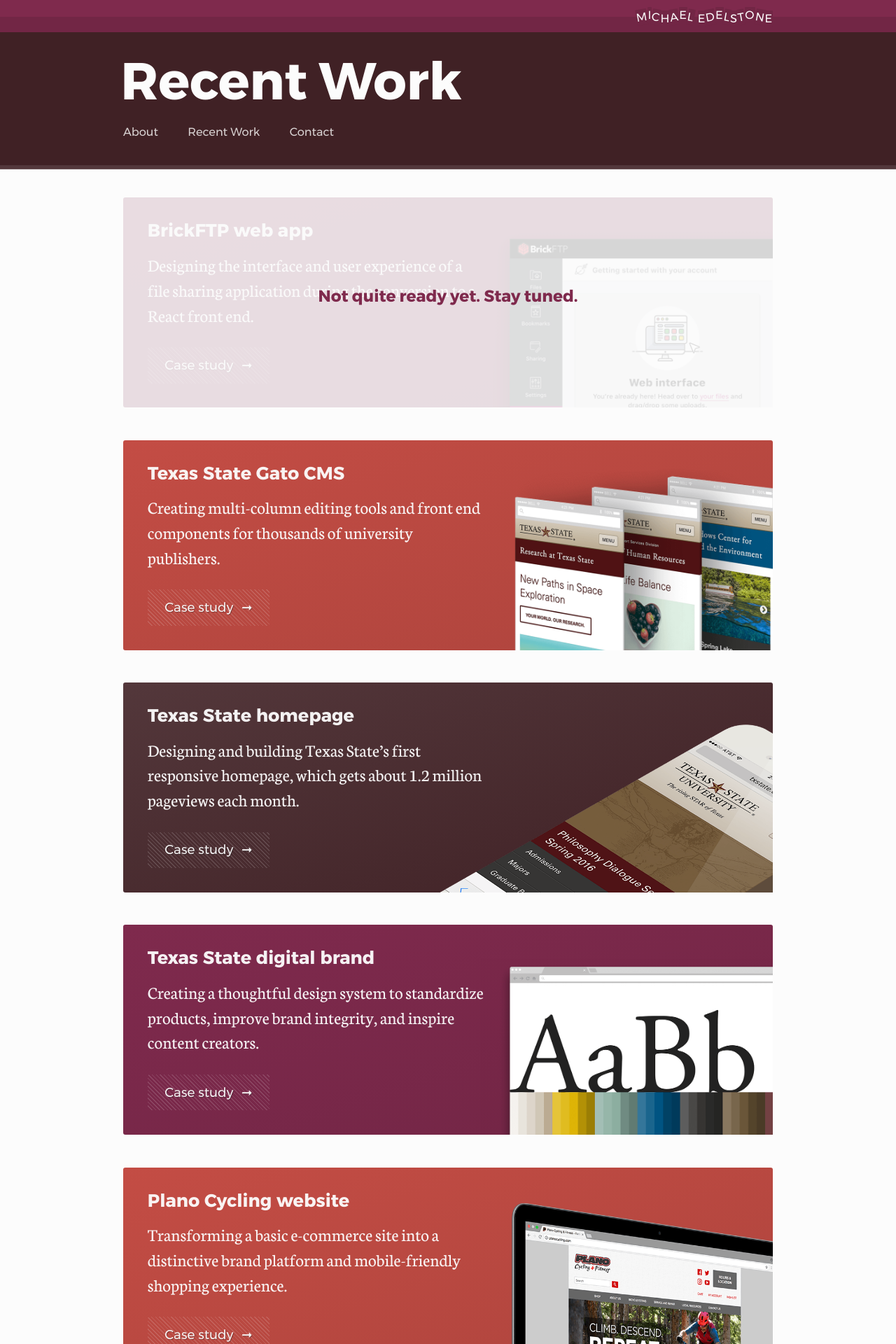
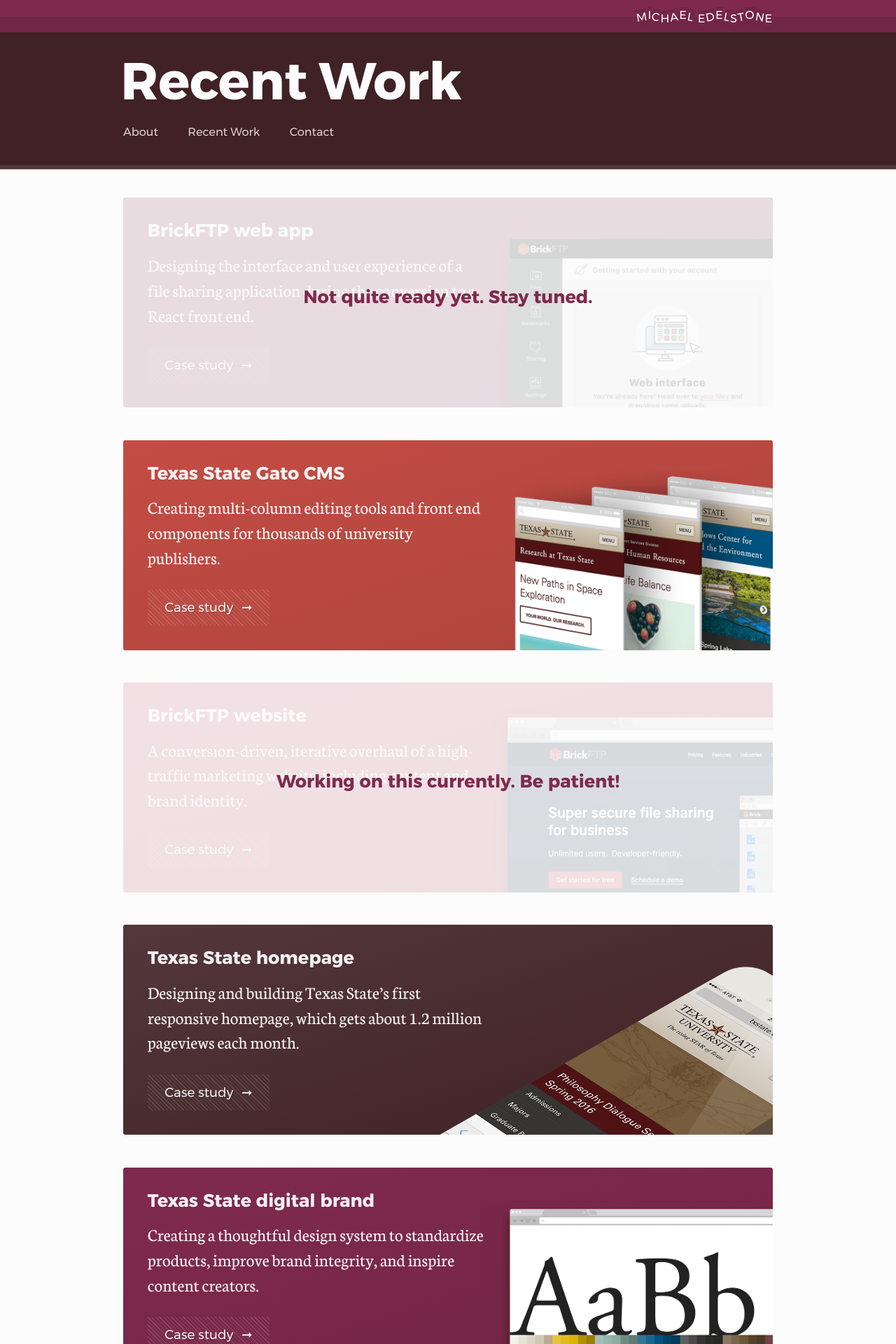
Before and after one commit to edelstone/my-website, a Jekyll site: the page built from portfolio/index.html, in a window 1280 px wide. Shown: the top 1920 px of the page at 70% size. Built offline with Jekyll 4.4.1, drawn with Linux system fonts in a browser that asks for light colours.

Commit message:
adds another coming soon card to portfolio

```diff
--- a/_sass/global.scss
+++ b/_sass/global.scss
@@ -104,6 +104,10 @@ h1, h2, h3, h4, button, .signature, .intro, .footer, .button, .button-light, .ta
 
 .hide-and-dont-read {
 	display: none !important;
+}
+
+.not-really-a-link {
+  cursor: not-allowed;
 }
 
 .full-width {
@@ -1033,7 +1037,7 @@ a.offscreen:focus, a.offscreen:active, a.offscreen:hover {
           color: transparentize($white, .05);
         }
 
-        .project-brickftp-app {
+        .project-brickftp-app, .project-brickftp-website {
           background-position-y: -20%;
         }
       }
@@ -1051,6 +1055,11 @@ a.offscreen:focus, a.offscreen:active, a.offscreen:hover {
       flex-direction: column;
       text-align: center;
       background: transparentize($white, .15);
+
+      h3 {
+        font-size: 2.2rem;
+        word-spacing: 1px;
+      }
     }
 
     .project {
--- a/about-this-site.html
+++ b/about-this-site.html
@@ -116,7 +116,7 @@ button-next-link: /portfolio
 
 		<h2 id="archive">Previous versions</h2>
 
-		<p>Before owning <a href="https://michaeledelstone.com">michaeledelstone.com</a>, my website was located at <a href="http://edelstone.in">edelstone.in</a> (now defunct). It was an embarrassingly basic portfolio site powered by a CMS called <a href="http://dunked.com/">Dunked</a>. I will preserve older versions of this site after major revisions.</p>
+		<p>Before owning <a href="https://michaeledelstone.com">michaeledelstone.com</a>, my website was located at <a class="not-really-a-link" href="#nowhere">edelstone.in</a> (now defunct). It was an embarrassingly basic portfolio site powered by a CMS called <a href="http://dunked.com/">Dunked</a>. I will preserve older versions of this site after major revisions.</p>
 
 	</div> <!-- content-section -->
 
--- a/portfolio/index.html
+++ b/portfolio/index.html
@@ -35,7 +35,7 @@ button-next-link: /contact
 			</div>
 		</a>
 
-		<!-- <a href="/portfolio/brickftp-website" class="project-wrapper project-wrapper-3">
+		<div class="project-wrapper project-wrapper-3 no-effects">
 			<div class="project project-brickftp-website">
 				<div class="project-content">
 					<h3 class="project-header">BrickFTP website</h3>
@@ -43,7 +43,8 @@ button-next-link: /contact
 					<div class="button project-button">Case study<span class="button-arrow">&#10142;</span></div>
 				</div>
 			</div>
-		</a> -->
+			<div class="coming-soon"><h3>Working on this currently. Be patient!</h3></div>
+		</div>
 
 		<a href="/portfolio/texas-state-homepage" class="project-wrapper project-wrapper-4">
 			<div class="project project-txst-homepage">
@@ -92,7 +93,7 @@ button-next-link: /contact
 		</div>
 
 		<div class="col col-2">
-			<a href="http://maketintsandshades.com" class="project-wrapper project-wrapper-4">
+			<a href="http://maketintsandshades.com" class="project-wrapper project-wrapper-1">
 				<div class="project">
 					<div class="project-content">
 						<h3 class="project-header">Tint &amp; shade generator</h3>
@@ -108,7 +109,7 @@ button-next-link: /contact
 	<div class="multi-layout">
 
 		<div class="col col-1">
-			<a href="https://actionverb.com" class="project-wrapper project-wrapper-1">
+			<a href="https://actionverb.com" class="project-wrapper project-wrapper-2">
 				<div class="project">
 					<div class="project-content">
 						<h3 class="project-header">Action Verb website</h3>
@@ -120,7 +121,7 @@ button-next-link: /contact
 		</div>
 
 		<div class="col col-2">
-			<a href="/about-this-site" class="project-wrapper project-wrapper-2">
+			<a href="/about-this-site" class="project-wrapper project-wrapper-4">
 				<div class="project">
 					<div class="project-content">
 						<h3 class="project-header">My personal website</h3>
```
